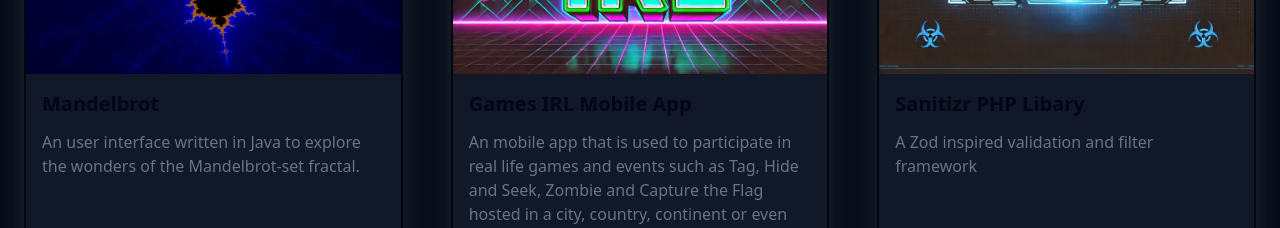
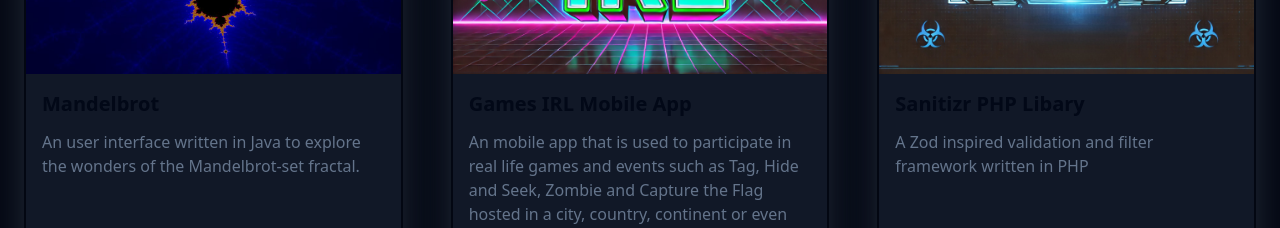
Before and after one commit to Nebalus/WebFrontend, a React (Vite) app: page / in a window 1280 px wide. Shown: the part 1420-1648 px from the top of the page. Built offline with nearby package versions, Linux system fonts and the light colour scheme.

Commit message:
Small text change

```diff
--- a/src/pages/LandingPage.tsx
+++ b/src/pages/LandingPage.tsx
@@ -84,7 +84,7 @@ export default function LandingPage() {
                       pic_link="/static/media/images/sanitizr.jpg"
                       pic_alt="Sanitizr Icon"
                       title="Sanitizr PHP Libary"
-                      description='A Zod inspired validation and filter framework'
+                      description='A Zod inspired validation and filter framework written in PHP'
                       github_link="https://github.com/Nebalus/Sanitizr"
                       work_and_progress={true}
                   />
```
